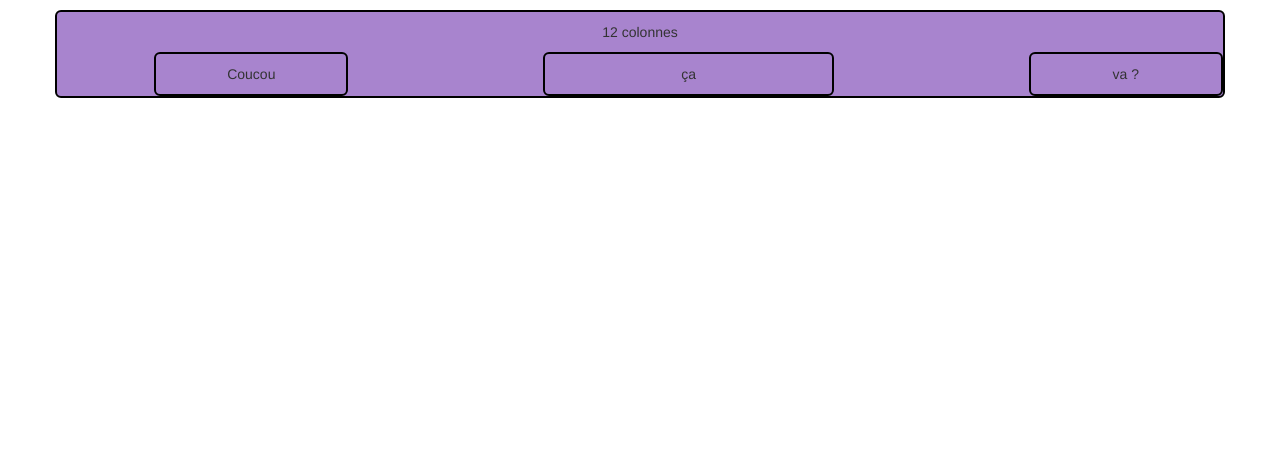
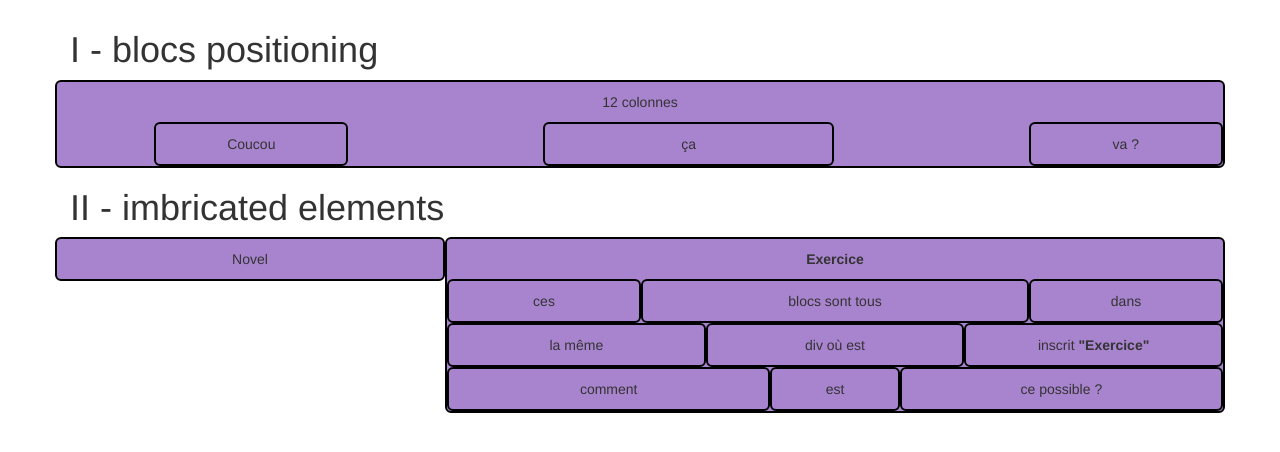
Before and after one commit to ResDev27/exercises-bootstrap, a plain HTML site: page index.html in a window 1280 px wide. Drawn offline with nearby package versions, Linux system fonts and the light colour scheme.

Commit message:
II - change elements order with Bootstrap 3 --' again ...

```diff
--- a/index.html
+++ b/index.html
@@ -18,6 +18,7 @@
 <body>
 
     <div class="container">
+        <h1>I - blocs positioning</h1>
         <div class="row">
             <div class="col-xs-12">12 colonnes
                 <div class="row">
@@ -29,6 +30,32 @@
         </div>
     </div>
 
+    <div class="container">
+        <h1>II - imbricated elements</h1>
+        <div class="row">
+            <div class="col-xs-4">Novel</div>
+            <div class="col-xs-8"><b>Exercice</b>
+                <div class="row">
+                    <div class="col-xs-3">ces</div>
+                    <div class="col-xs-6">blocs sont tous</div>
+                    <div class="col-xs-3">dans</div>
+                </div>
+
+                <div class="row">
+                    <div class="col-xs-4">la même</div>
+                    <div class="col-xs-4">div où est</div>
+                    <div class="col-xs-4">inscrit <b>"Exercice"</b></div>
+                </div>
+
+                <div class="row">
+                    <div class="col-xs-5">comment</div>
+                    <div class="col-xs-2">est</div>
+                    <div class="col-xs-5">ce possible ?</div>
+                </div>
+            </div>
+        </div>
+    </div>
+
     <!-- Latest compiled and minified JavaScript -->
     <script src="https://stackpath.bootstrapcdn.com/bootstrap/3.4.1/js/bootstrap.min.js" integrity="sha384-aJ21OjlMXNL5UyIl/XNwTMqvzeRMZH2w8c5cRVpzpU8Y5bApTppSuUkhZXN0VxHd" crossorigin="anonymous"></script>
 </body>
```
